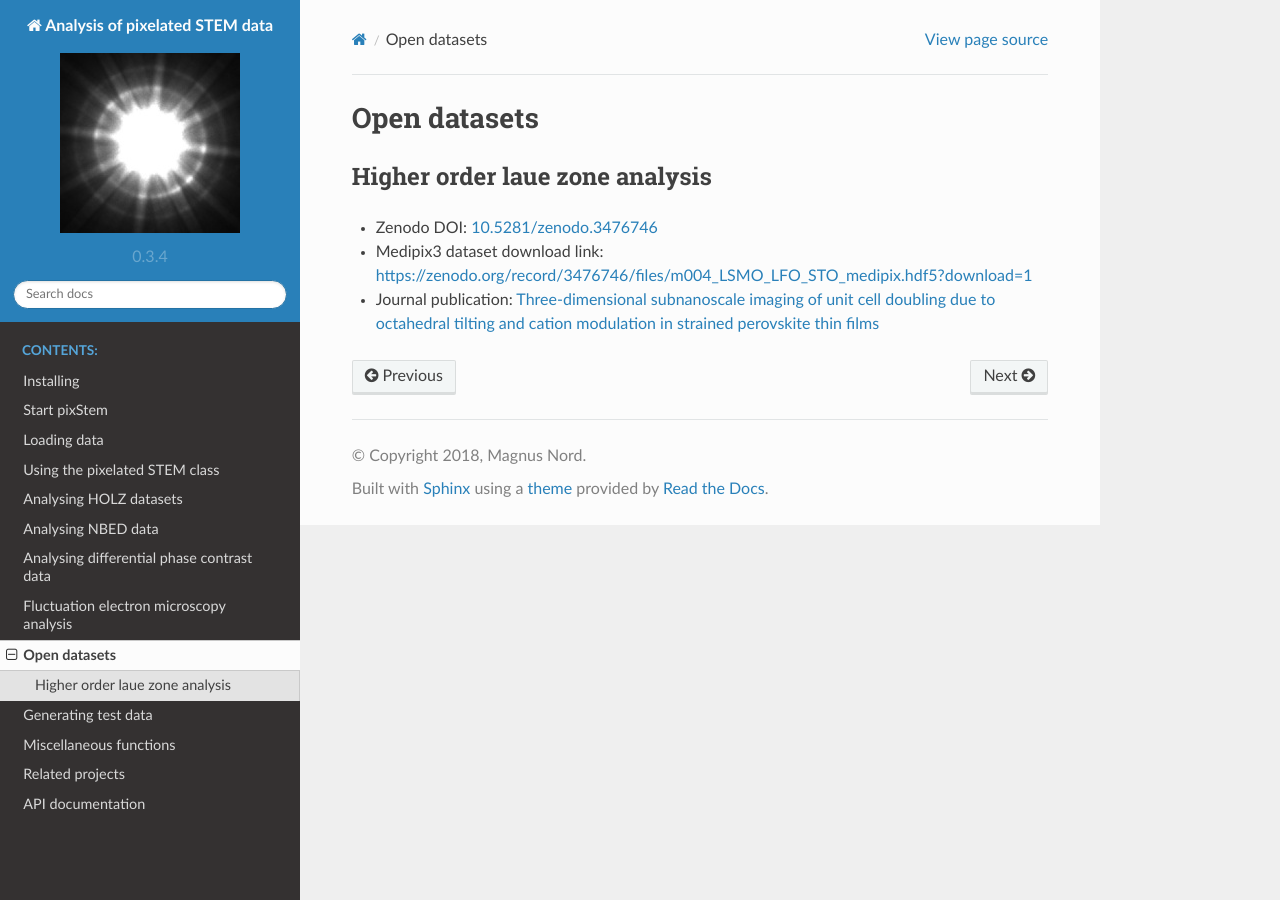
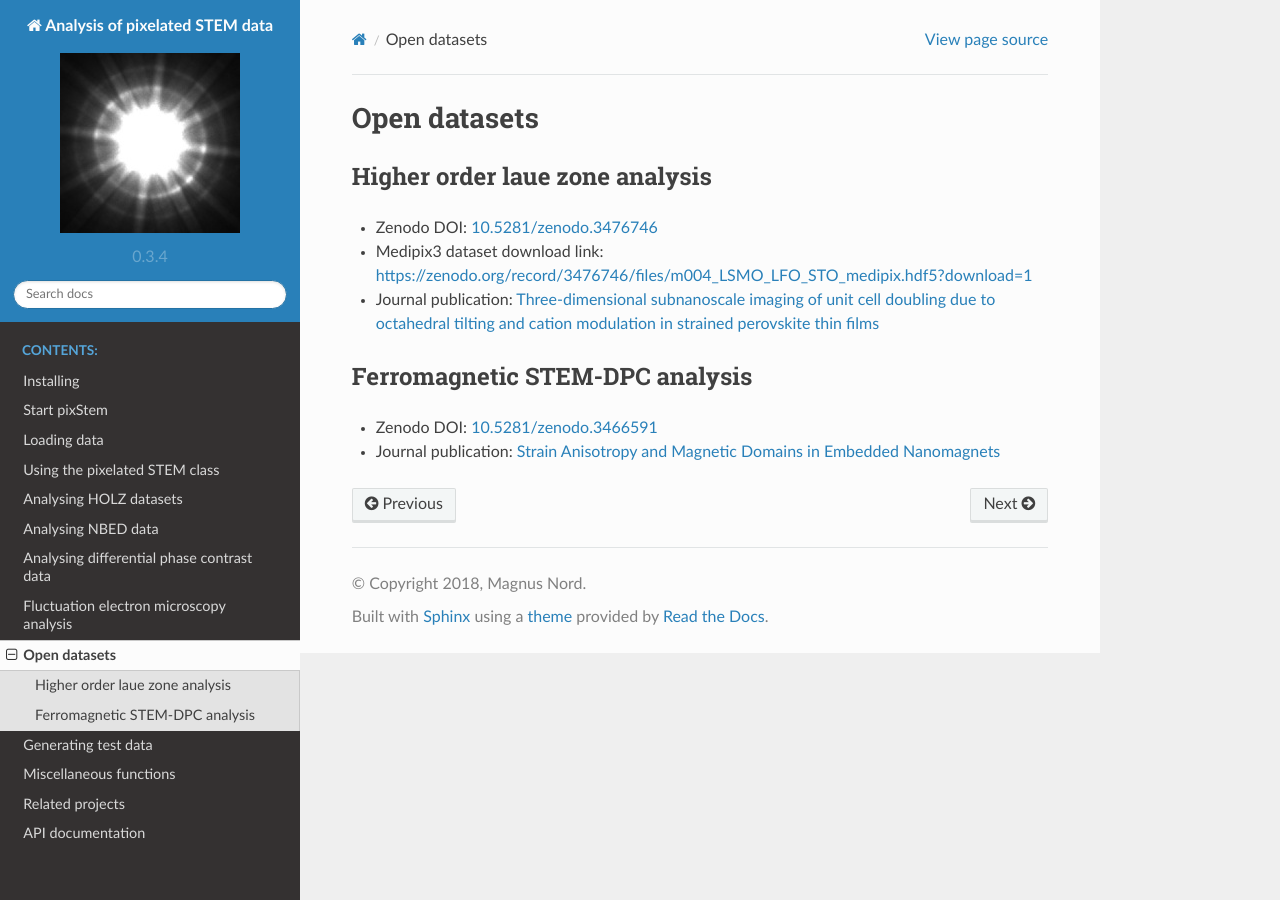
Before and after one commit to pyxem/pyxem, a Sphinx documentation site: the page built from doc/open_datasets.rst, in a window 1280 px wide. Built offline with Sphinx 7.4.7 and the Read the Docs theme 2.0.0, drawn with Linux system fonts in a browser that asks for light colours.

Commit message:
DOC: add ferromagnetic STEM-DPC analysis of open datasets

```diff
--- a/doc/open_datasets.rst
+++ b/doc/open_datasets.rst
@@ -12,3 +12,12 @@ Higher order laue zone analysis
 * Zenodo DOI: `10.5281/zenodo.3476746 <https://dx.doi.org/10.5281/zenodo.3476746>`_
 * Medipix3 dataset download link: https://zenodo.org/record/3476746/files/m004_LSMO_LFO_STO_medipix.hdf5?download=1
 * Journal publication: `Three-dimensional subnanoscale imaging of unit cell doubling due to octahedral tilting and cation modulation in strained perovskite thin films <https://doi.org/10.1103/PhysRevMaterials.3.063605>`_
+
+
+.. _feal_data:
+
+Ferromagnetic STEM-DPC analysis
+-------------------------------
+
+* Zenodo DOI: `10.5281/zenodo.3466591 <https://doi.org/10.5281/zenodo.3466591>`_
+* Journal publication: `Strain Anisotropy and Magnetic Domains in Embedded Nanomagnets <https://doi.org/10.1002/smll.201904738>`_
```
